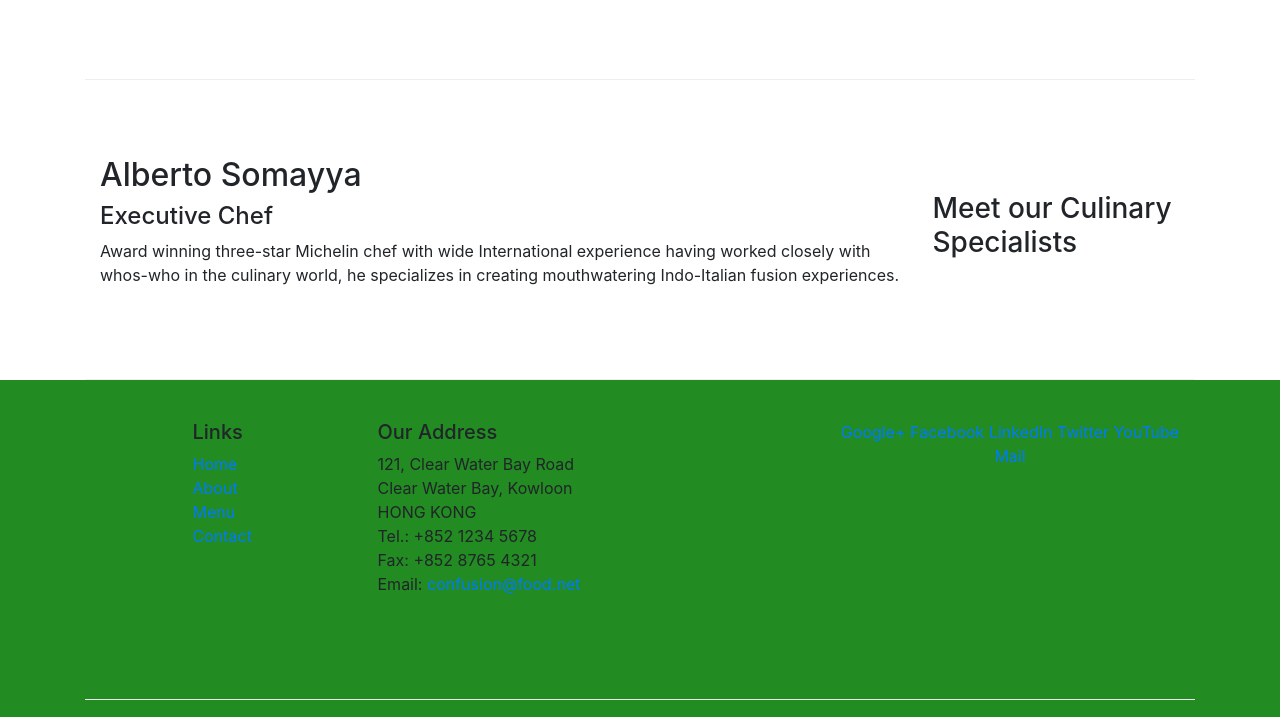
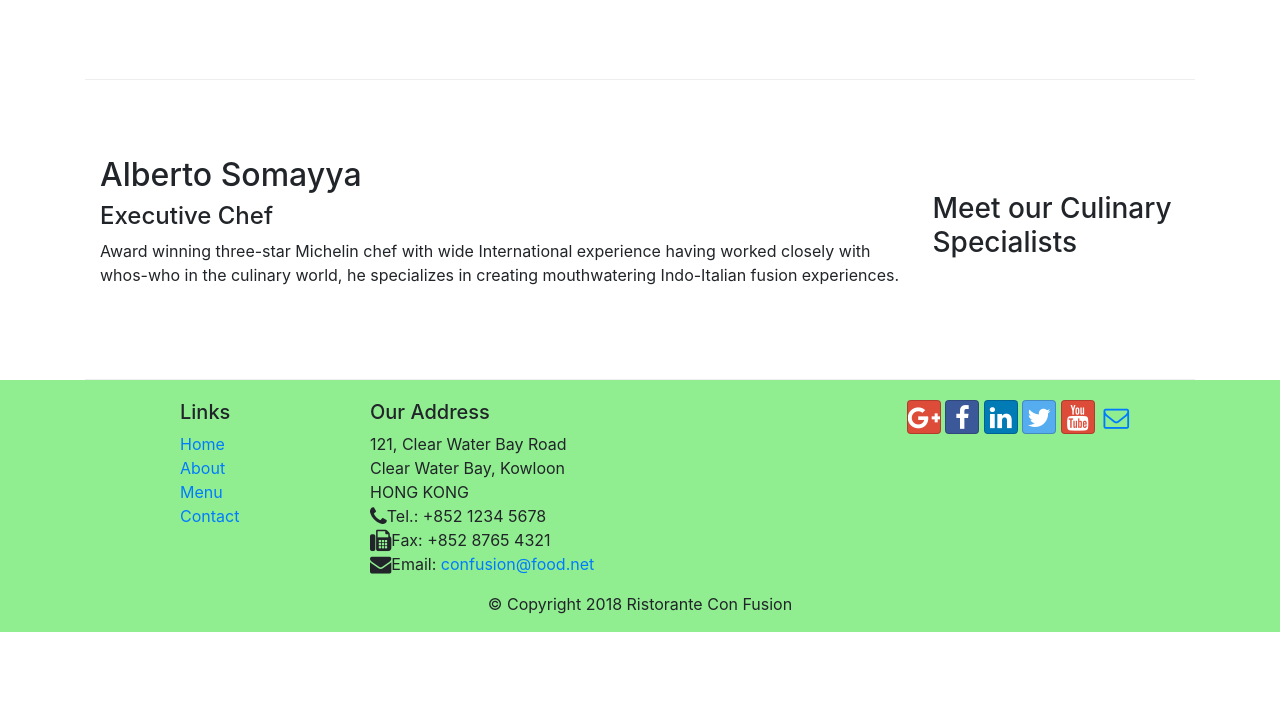
Before and after one commit to Ajayfunde1234/Bootstrap4, a website: page index.html in a window 1280 px wide. Shown: the part 854-1571 px from the top of the page. After the commit the page ends 1486 px from the top, so only its background shows below. Drawn offline with nearby package versions, Linux system fonts and the light colour scheme.

Commit message:
Icon Fonts

```diff
--- a/css/style.css
+++ b/css/style.css
@@ -15,9 +15,9 @@
 
 .footer{
 
-	background:forestgreen;
-	margin: 0px 0px 0px 0px;
-	padding:20px 0px 20px 0px;
+	background:lightgreen;
+
+	padding-top:20px;
 
 
 
@@ -45,7 +45,3 @@ body{
 .navbar-dark {
      background-color: darkgreen;
 }
-
-.navbar-toggler{
-	color: white;
-}
--- a/index.html
+++ b/index.html
@@ -16,6 +16,8 @@
 
     <!-- Bootstrap CSS -->
     <link rel="stylesheet" href="node_modules/bootstrap/dist/css/bootstrap.min.css">
+    <link rel="stylesheet" href="node_modules/font-awesome/css/font-awesome.css">
+    <link rel="stylesheet" href="node_modules/bootstrap-social/bootstrap-social.css">
     <link rel="stylesheet" href="css/style.css">
 </head>
 
@@ -32,10 +34,10 @@
           <a class="navbar-brand" href="#">Ristorante con Fusion</a>
           <div class="collapse navbar-collapse" id="Navbar">
           <ul class="navbar-nav mr-auto">
-            <li class="nav-item active"><a class="nav-link" href="#">Home</a></li>
-            <li class="nav-item" ><a class="nav-link" href="aboutus.html">About</a></li>
-             <li class="nav-item" ><a class="nav-link" href="#">Menu</a></li>
-             <li class="nav-item"><a class="nav-link" href="#">Contact</a></li>
+            <li class="nav-item active"><a class="nav-link" href="#" ><span class="fa fa-home fa-lg"></span>Home</a></li>
+            <li class="nav-item" ><a class="nav-link" href="aboutus.html"><span class="fa fa-info fa-lg"></span>About</a></li>
+             <li class="nav-item" ><a class="nav-link" href="#"><span class="fa fa-list fa-lg"></span>Menu</a></li>
+             <li class="nav-item"><a class="nav-link" href="#"><span class="fa fa-address-card fa-lg"></span>Contact</a></li>
 
            </ul>
 
@@ -96,7 +98,7 @@
 
     <footer class="footer">
         <div class="container">
-          <div class="row row-content">
+          <div class="row ">
             <div class="col-4 offset-1 col-sm-2">
 
                     <h5>Links</h5>
@@ -113,23 +115,23 @@
 		              121, Clear Water Bay Road<br>
 		              Clear Water Bay, Kowloon<br>
 		              HONG KONG<br>
-		              Tel.: +852 1234 5678<br>
-		              Fax: +852 8765 4321<br>
-		              Email: <a href="mailto:confusion@food.net">confusion@food.net</a>
+		              <i class="fa fa-phone fa-lg"></i>Tel.: +852 1234 5678<br>
+		              <i class="fa fa-fax fa-lg"></i>Fax: +852 8765 4321<br>
+		              <i class="fa fa-envelope fa-lg"></i>Email: <a href="mailto:confusion@food.net">confusion@food.net</a>
 		           </address>
                 </div>
                 <div class="col-12 col-sm-4 justify-content-center">
                     <div class="text-center">
-                        <a href="http://google.com/+">Google+</a>
-                        <a href="http://www.facebook.com/profile.php?id=">Facebook</a>
-                        <a href="http://www.linkedin.com/in/">LinkedIn</a>
-                        <a href="http://twitter.com/">Twitter</a>
-                        <a href="http://youtube.com/">YouTube</a>
-                        <a href="mailto:">Mail</a>
+                        <a class="btn btn-social-icon btn-google" href="http://google.com/+"><i class="fa fa-google-plus fa-lg"></i></a>
+                        <a class="btn btn-social-icon btn-facebook" href="http://www.facebook.com/profile.php?id="><i class="fa fa-facebook fa-lg"></i></a>
+                        <a class="btn btn-social-icon btn-linkedin" href="http://www.linkedin.com/in/"><i class="fa fa-linkedin fa-lg"></i></a>
+                        <a class="btn btn-social-icon btn-twitter" href="http://twitter.com/"><i class="fa fa-twitter fa-lg"></i></a>
+                        <a class="btn btn-social-icon btn-google" href="http://youtube.com/"><i class="fa fa-youtube fa-lg"></i></a>
+                        <a class="btn btn-social-icon " href="mailto:"><i class="fa fa-envelope-o fa-lg"></i></a>
                     </div>
                 </div>
            </div>
-           <div class="row row-content justify-content-center">
+           <div class="row  justify-content-center">
                 <div class="col-auto">
                     <p>© Copyright 2018 Ristorante Con Fusion</p>
                 </div>
--- a/package.json
+++ b/package.json
@@ -15,6 +15,8 @@
   },
   "dependencies": {
     "bootstrap": "^4.0.0",
+    "bootstrap-social": "^5.1.1",
+    "font-awesome": "^4.7.0",
     "jquery": "^3.1.1",
     "popper.js": "^1.12.9"
   }
```
Also changed, not shown: aboutus.html (+15 -13 lines), 1 other file.
